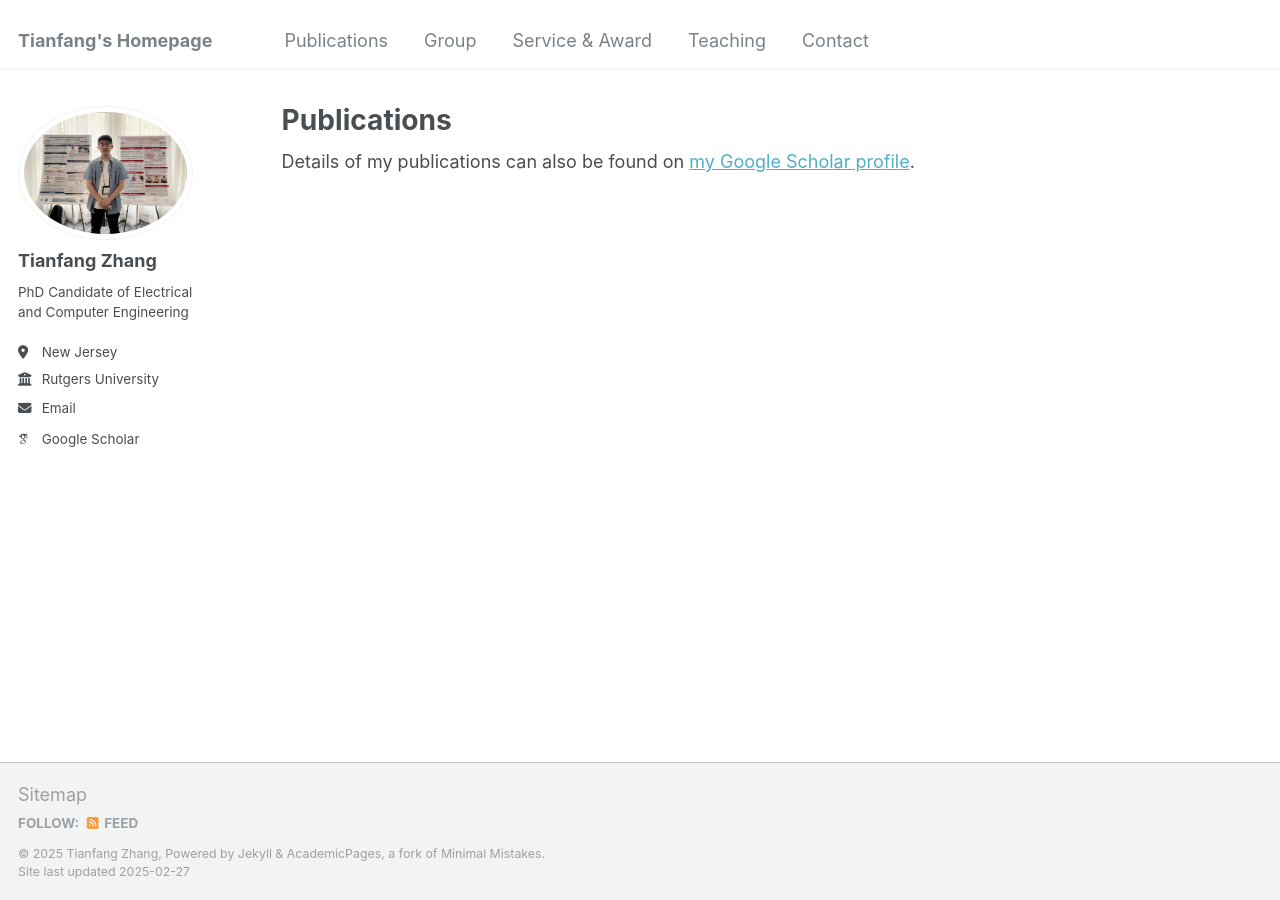
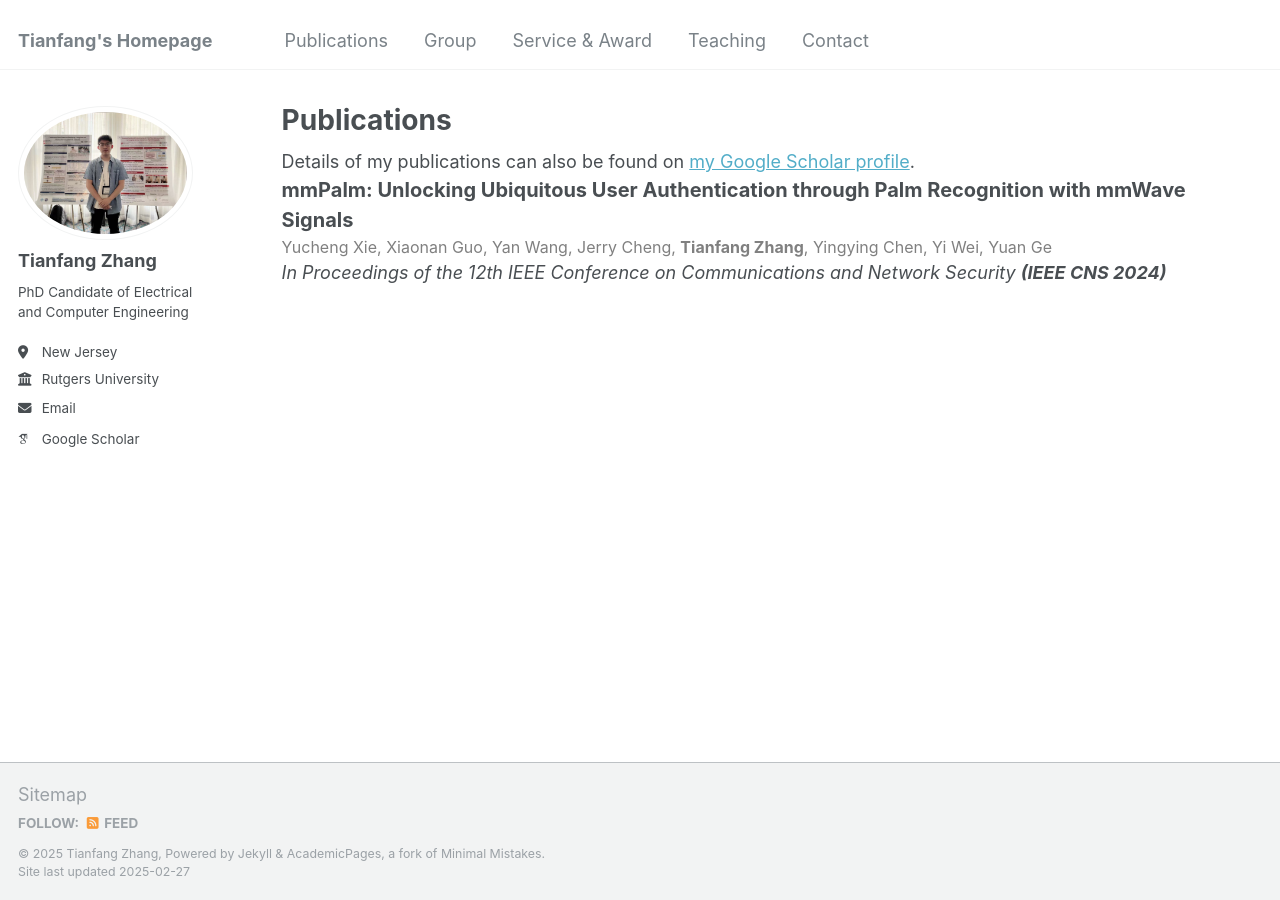
Before and after one commit to tianfang96/tianfang96.github.io, a Jekyll site: the page built from _pages/publications.html, in a window 1280 px wide. Built offline with Jekyll 4.4.1, drawn with Linux system fonts in a browser that asks for light colours; some web fonts are replaced.

Commit message:
Update publications.html

```diff
--- a/_pages/publications.html
+++ b/_pages/publications.html
@@ -8,3 +8,13 @@ author_profile: true
 {% if site.author.googlescholar %}
   <div class="wordwrap">Details of my publications can also be found on <a href="{{site.author.googlescholar}}">my Google Scholar profile</a>.</div>
 {% endif %}
+
+<div style="font-size: 20px; font-weight: bold;">
+  mmPalm: Unlocking Ubiquitous User Authentication through Palm Recognition with mmWave Signals
+</div>
+<div style="font-size: 16px; color: gray;">
+  Yucheng Xie, Xiaonan Guo, Yan Wang, Jerry Cheng, <strong>Tianfang Zhang</strong>, Yingying Chen, Yi Wei, Yuan Ge
+</div>
+<div style="font-size: 18px; font-style: italic;">
+  In Proceedings of the 12th IEEE Conference on Communications and Network Security <strong>(IEEE CNS 2024)</strong>
+</div>
```
